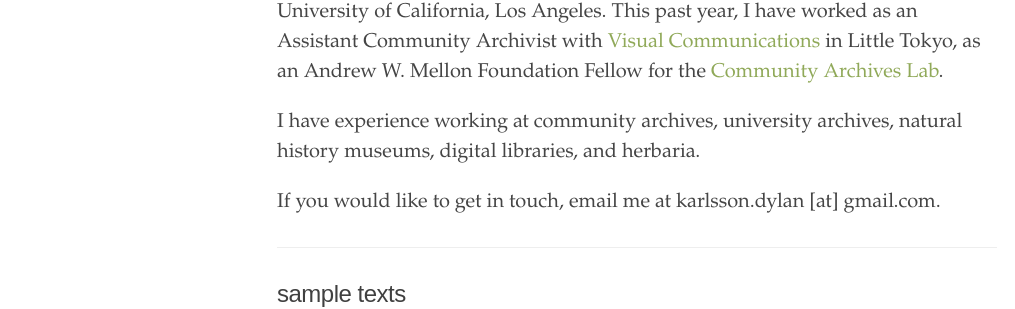
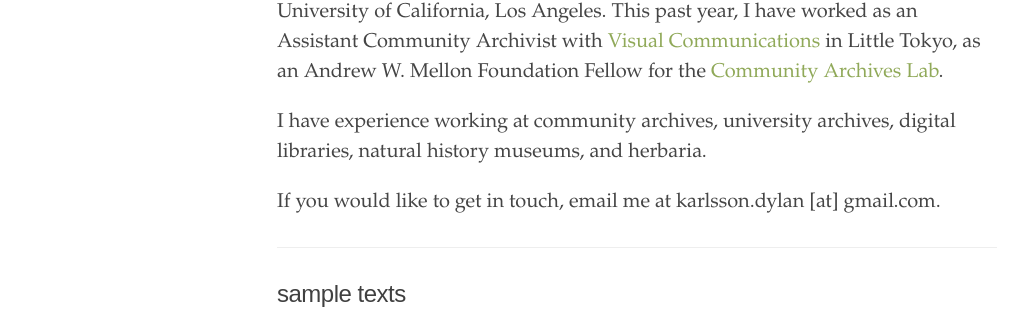
Before and after one commit to dylankarlsson/portfolio, a Jekyll site: the page built from index.html, in a window 1280 px wide. Shown: the part 940-1249 px from the top of the page, without its empty margins (3-1018 px from the left). Built offline with Jekyll 4.4.1, drawn with Linux system fonts in a browser that asks for light colours.

```diff
--- a/index.html
+++ b/index.html
@@ -11,7 +11,7 @@ title: "Dylan Karlsson"
 
   <p>I am currently an MLIS candidate for the Information Studies Department at the University of California, Los Angeles. This past year, I have worked as an Assistant Community Archivist with <a href="https://vcmedia.org/" target="_blank">Visual Communications</a> in Little Tokyo, as an Andrew W. Mellon Foundation Fellow for the <a href="https://communityarchiveslab.ucla.edu/" target="blank">Community Archives Lab</a>.</p>
 
-  <p>I have experience working at community archives, university archives, natural history museums, digital libraries, and herbaria.</p>
+  <p>I have experience working at community archives, university archives, digital libraries, natural history museums, and herbaria.</p>
 
   <p>If you would like to get in touch, email me at karlsson.dylan [at] gmail.com.</p>
 
```
